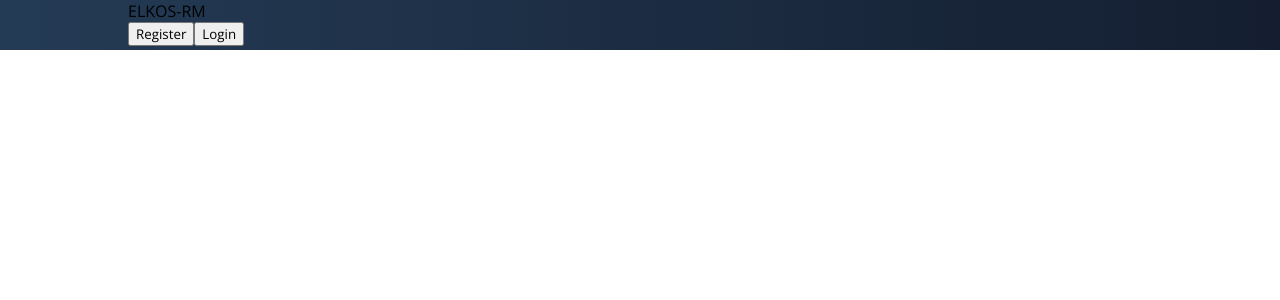
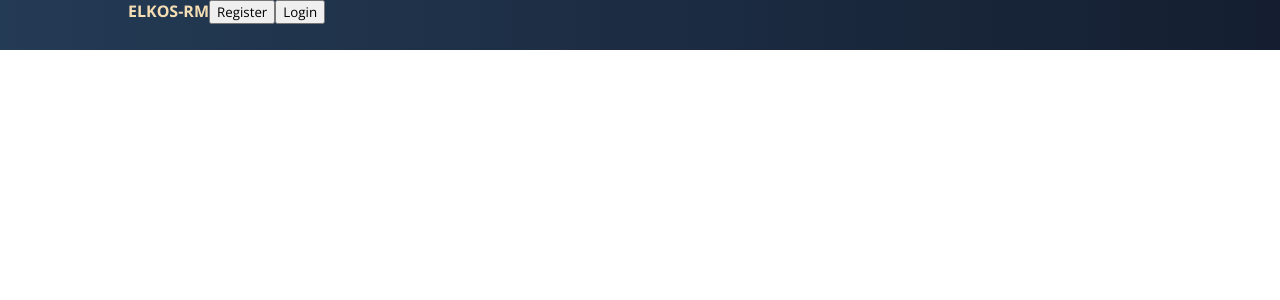
Before and after one commit to demetgas/hotel-reservation-fe, a React (Create React App) app: page / in a window 1280 px wide. Shown: the top 300 px of the page. Built offline with nearby package versions, Linux system fonts and the light colour scheme.

Commit message:
Update navbar.css

```diff
--- a/src/components/Navbar/navbar.css
+++ b/src/components/Navbar/navbar.css
@@ -18,4 +18,10 @@
 .navContainer {
   width: 100%;
   max-width: 1024px;
+  color: wheat;
+  display: flex;
 }
+
+.logo{
+  font-weight: bold;
+}
```
